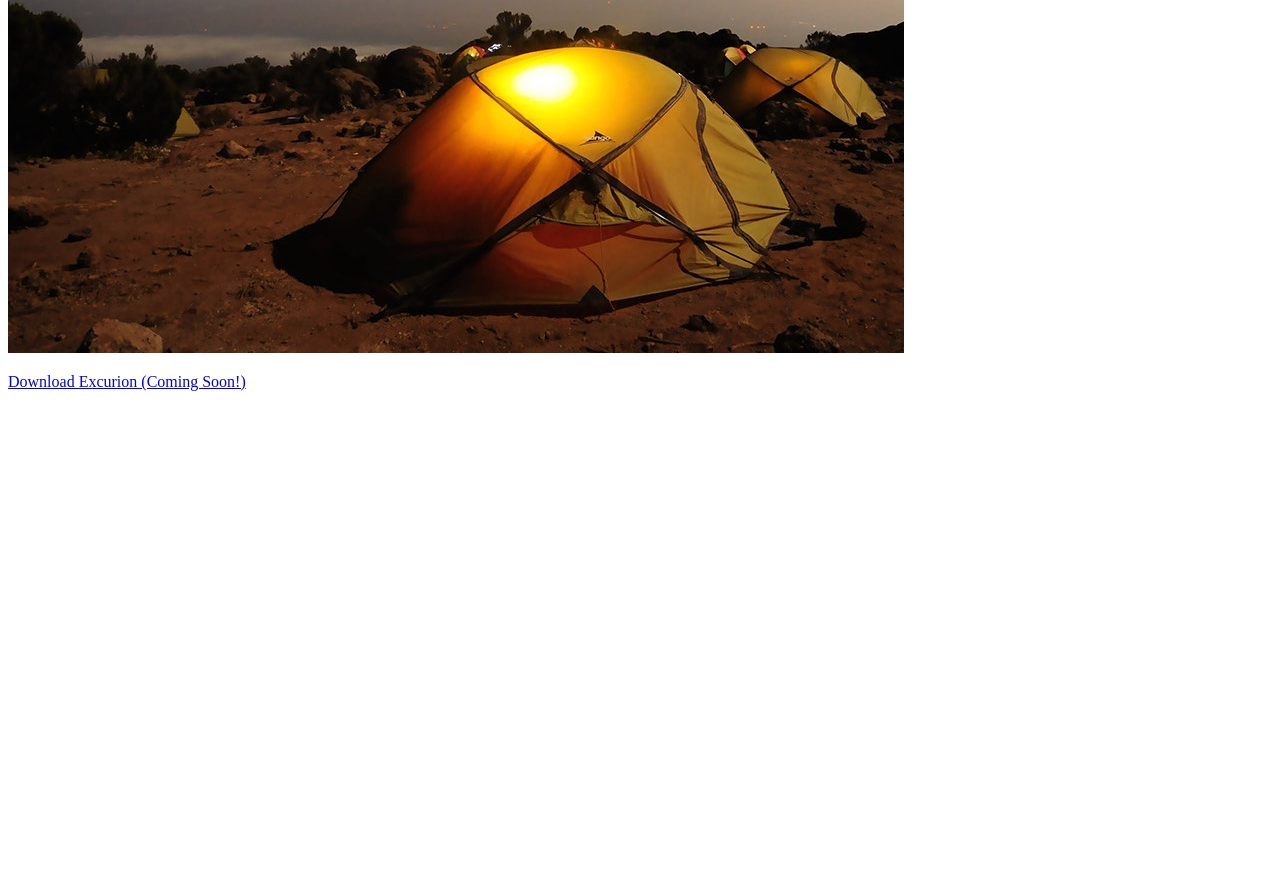
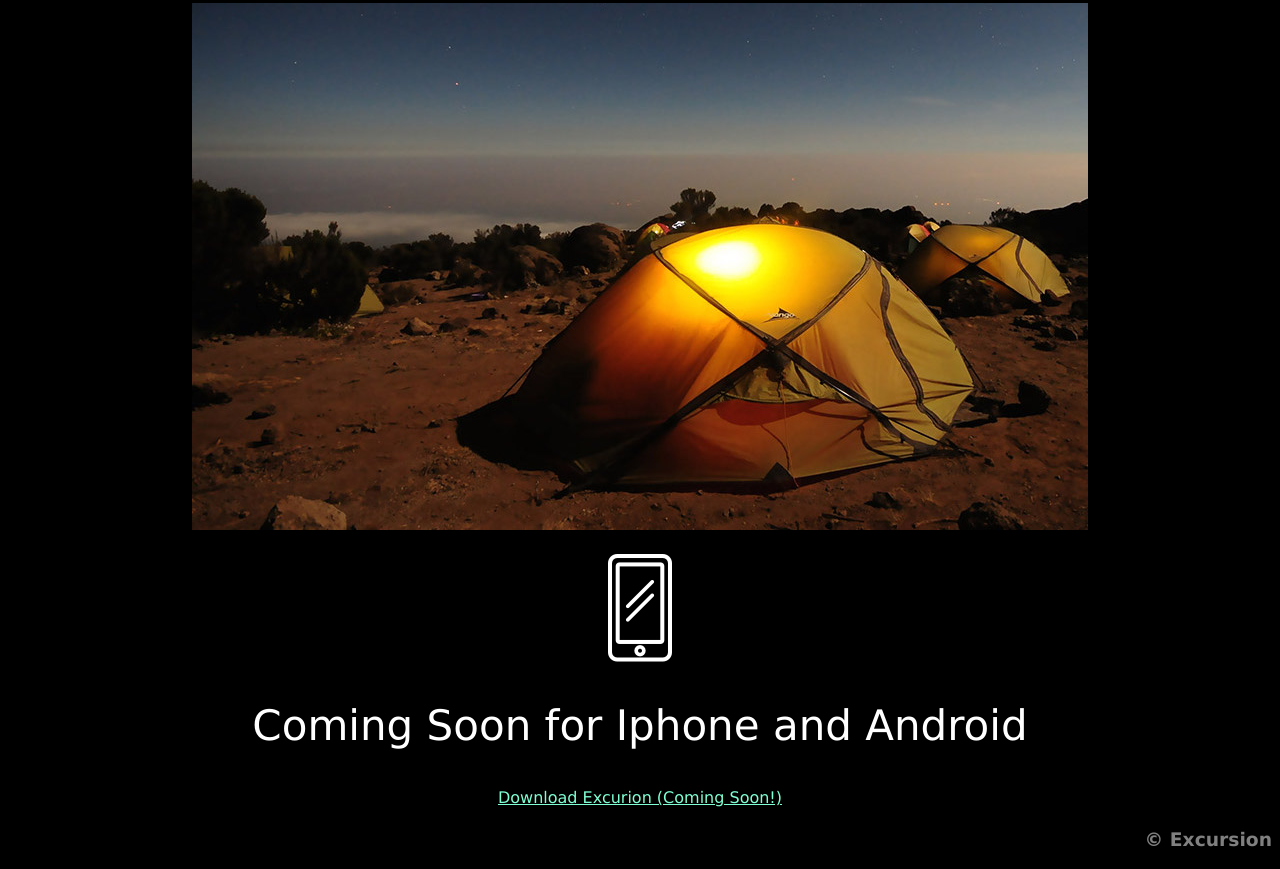
Before and after one commit to walstromowen/excursion, a plain HTML site: page index.html in a window 1280 px wide. Shown: the part 543-1412 px from the top of the page. Before the commit the page ends 950 px from the top, so only its background shows below. Drawn offline with Linux system fonts and the light colour scheme; files that its build step writes are made by us from their sources.

Commit message:
last changes

```diff
--- a/index.html
+++ b/index.html
@@ -14,8 +14,12 @@
         <h2>Your personal travel guide</h2>
         <p>Excursion remembers places you like, and recommends new points of interest around you.</p>
         <img src="resources/images/camp.jpg">
-        <img src="resources/images/phone.png">
+        <div>
+            <img src="resources/images/phone.png">
+        </div>
+        <h2>Coming Soon for Iphone and Android</h2>
         <p><a href="#">Download Excurion (Coming Soon!)</a></p>
+        <h3>&copy Excursion</h3>
 
     </body>
 </html>
--- /dev/null
+++ b/resources/css/style.css
@@ -0,0 +1,29 @@
+body{
+    background-color: black;
+    text-align: center;
+    color: white;
+    font-family: Verdana;
+}
+p{
+    font-size: 21px;
+    color: grey;
+}
+a{
+    color: aquamarine;
+    font-size: 16px;
+}
+h1{
+    font-family: Verdana;
+    font-size: 50px;
+}
+h2{
+    font-size: 42px;
+    font-weight: 300;
+}
+h3{
+    color: grey;
+    text-align: right;
+}
+div{
+    margin: 20px auto;
+}
```
Also changed, not shown: resources/style.css (deleted).
